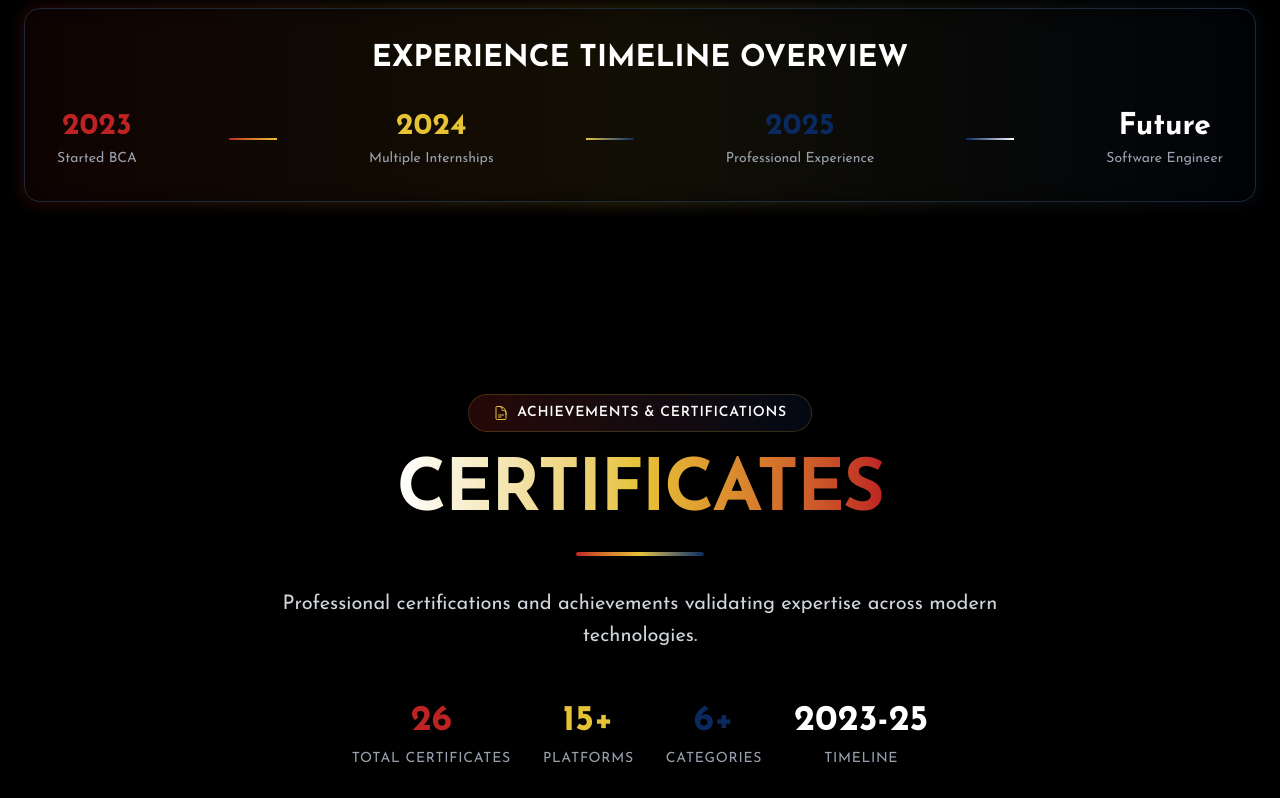
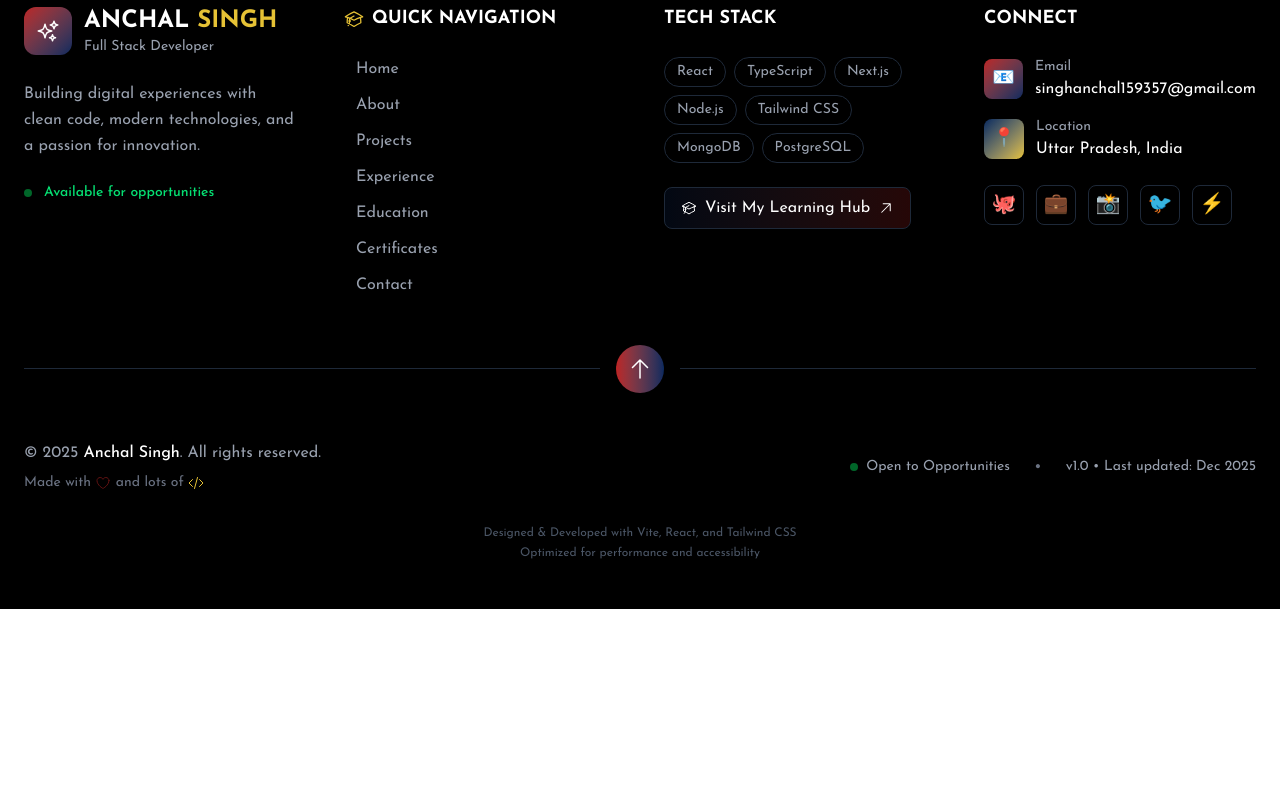
Before and after one commit to imanchalsingh/PORTFOLiO, a React (Vite) app: page / in a window 1280 px wide. Shown: the part 7255-8053 px from the top of the page. After the commit the page ends 7864 px from the top, so only its background shows below. Built offline with nearby package versions, Linux system fonts and the light colour scheme; a web font is replaced by a local one.

Commit message:
Update Portfolio

```diff
--- a/src/App.jsx
+++ b/src/App.jsx
@@ -3,8 +3,6 @@ import Navbar from "./components/Navbar";
 import Hero from "./components/Hero";
 import About from "./components/About";
 import Projects from "./components/Projects";
-import Experience from "./components/Experience";
-import Certificates from "./components/Certificates";
 import Contact from "./components/Contact";
 import Footer from "./components/Footer";
 import Education from "./components/Education";
@@ -17,8 +15,6 @@ function App() {
       <About />
       <Projects />
       <Education />
-      <Experience />
-      <Certificates />
       <Contact />
       <Footer />
     </div>
```
